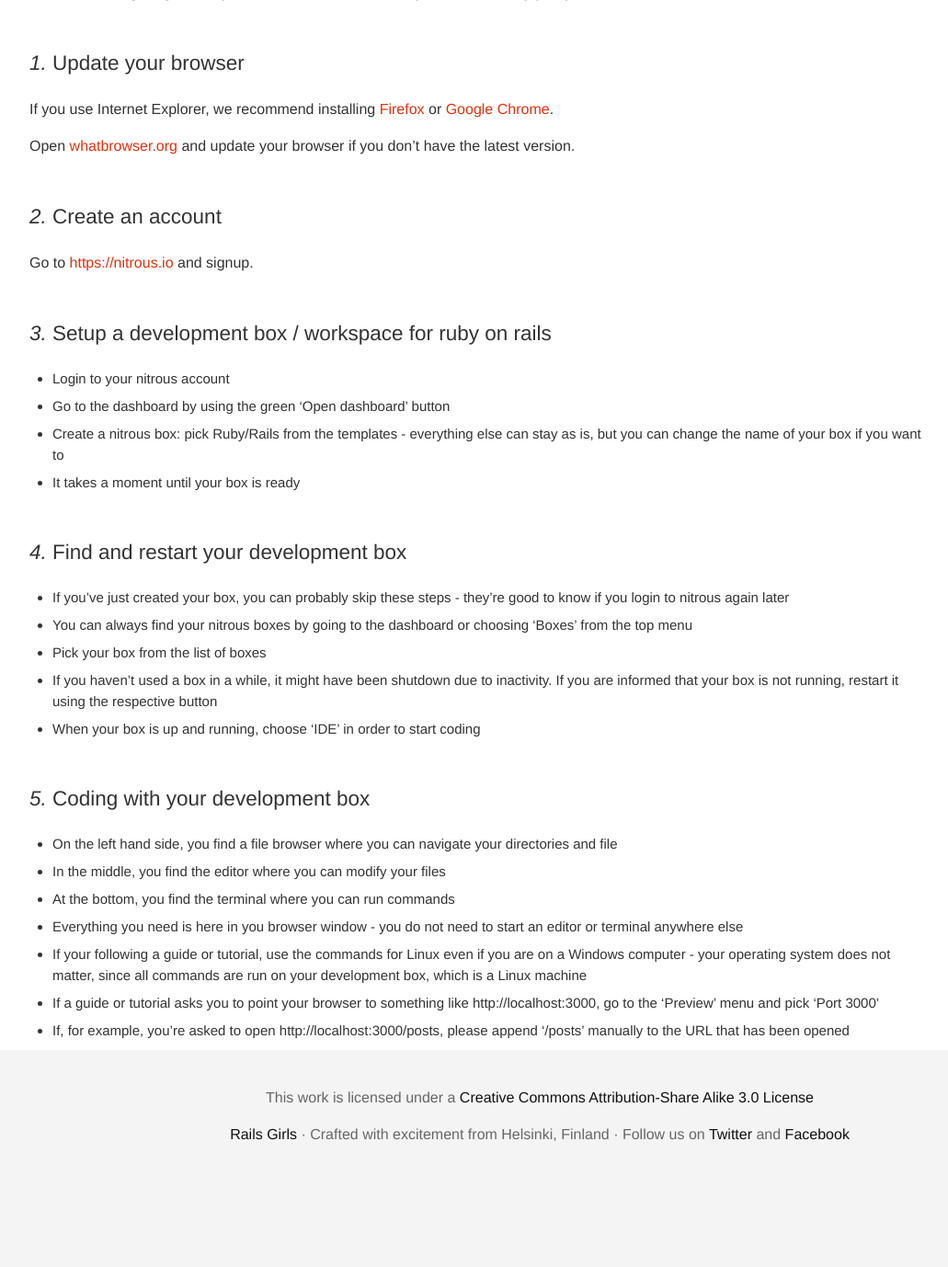
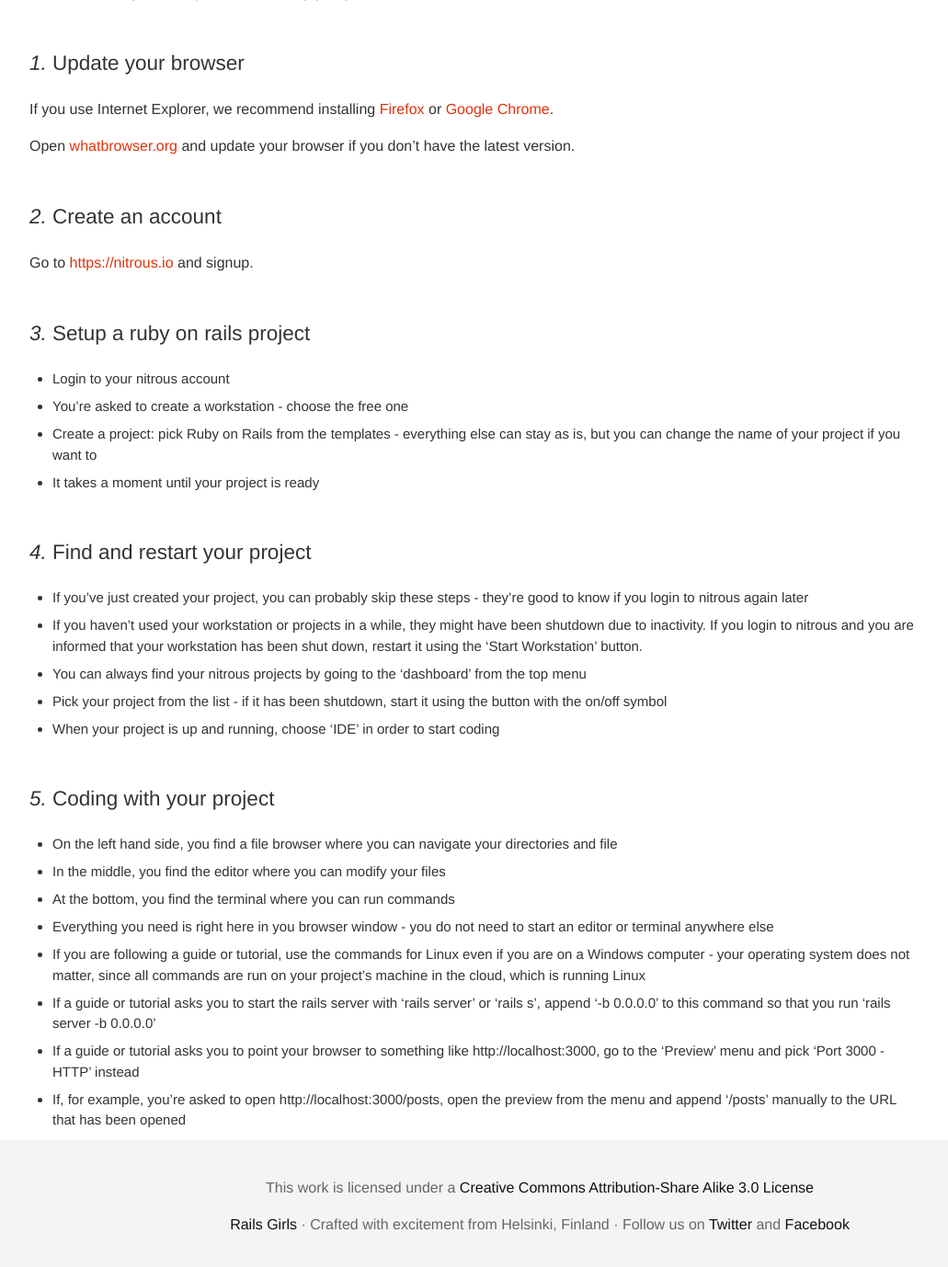
Before and after one commit to railsgirls/guides.railsgirls.com, a Jekyll site: the page built from _posts/2013-05-02-install.markdown, in a window 1280 px wide and 1400 px high, scrolled down 7676 px. Shown: the top 1378 px of the window at 92% size, without its empty margins (53-1084 px from the left). Built offline with Jekyll 4.4.1, drawn with Linux system fonts in a browser that asks for light colours; nearby versions of some CDN libraries; before the commit the page ends 8978 px from its top, so only the background shows below that; some of the changed text lies outside the part shown.

Commit message:
nitrous has a new UI using a different wording

```diff
--- a/_posts/2012-04-18-app.markdown
+++ b/_posts/2012-04-18-app.markdown
@@ -48,7 +48,7 @@
 * Mac OS X: Open Spotlight, type *Terminal* and click the *Terminal* application.
 * Windows: Click Start and look for *Command Prompt*, then click *Command Prompt with Ruby on Rails*.
 * Linux (Ubuntu/Fedora): Search for *Terminal* on the dash and click *Terminal*.
-* Cloud service (e.g. nitrous): Log in to your account, start your box and switch to its IDE (see [installation guide](/install#using-a-cloud-service) for details). The terminal is usually at the bottom of your browser window.
+* Cloud service (e.g. nitrous): Log in to your account, start your project and switch to its IDE (see [installation guide](/install#using-a-cloud-service) for details). The terminal is usually at the bottom of your browser window.
 
 Next, type these commands in the terminal:
 
--- a/_posts/2013-05-02-install.markdown
+++ b/_posts/2013-05-02-install.markdown
@@ -303,7 +303,7 @@
 
 ## Using a Cloud Service
 
-Instead of installing Ruby on Rails and an editor on your computer, you can use a webservice for development. All you need is a browser and an internet connection. This guide explains how to get started with [nitrous.io](https://nitrous.io). If you're using a different service, they may use a different wording - e.g. 'workspace' instead of 'box', but the process is usually pretty similar.
+Instead of installing Ruby on Rails and an editor on your computer, you can use a webservice for development. All you need is a browser and an internet connection. This guide explains how to get started with [nitrous.io](https://nitrous.io). If you're using a different service, they may use a different wording, but the process is usually pretty similar.
 
 ### *1.* Update your browser
 
@@ -315,24 +315,25 @@
 
 Go to [https://nitrous.io](https://nitrous.io/) and signup.
 
-### *3.* Setup a development box / workspace for ruby on rails
+### *3.* Setup a ruby on rails project
 * Login to your nitrous account
-* Go to the dashboard by using the green 'Open dashboard' button
-* Create a nitrous box: pick Ruby/Rails from the templates - everything else can stay as is, but you can change the name of your box if you want to
-* It takes a moment until your box is ready
+* You're asked to create a workstation - choose the free one
+* Create a project: pick Ruby on Rails from the templates - everything else can stay as is, but you can change the name of your project if you want to
+* It takes a moment until your project is ready
 
-### *4.* Find and restart your development box
-* If you've just created your box, you can probably skip these steps - they're good to know if you login to nitrous again later
-* You can always find your nitrous boxes by going to the dashboard or choosing 'Boxes' from the top menu
-* Pick your box from the list of boxes
-* If you haven't used a box in a while, it might have been shutdown due to inactivity. If you are informed that your box is not running, restart it using the respective button
-* When your box is up and running, choose 'IDE' in order to start coding
+### *4.* Find and restart your project
+* If you've just created your project, you can probably skip these steps - they're good to know if you login to nitrous again later
+* If you haven't used your workstation or projects in a while, they might have been shutdown due to inactivity. If you login to nitrous and you are informed that your workstation has been shut down, restart it using the 'Start Workstation' button.
+* You can always find your nitrous projects by going to the 'dashboard' from the top menu
+* Pick your project from the list - if it has been shutdown, start it using the button with the on/off symbol
+* When your project is up and running, choose 'IDE' in order to start coding
 
-### *5.* Coding with your development box
+### *5.* Coding with your project
 * On the left hand side, you find a file browser where you can navigate your directories and file
 * In the middle, you find the editor where you can modify your files
 * At the bottom, you find the terminal where you can run commands
-* Everything you need is here in you browser window - you do not need to start an editor or terminal anywhere else
-* If your following a guide or tutorial, use the commands for Linux even if you are on a Windows computer - your operating system does not matter, since all commands are run on your development box, which is a Linux machine
-* If a guide or tutorial asks you to point your browser to something like http://localhost:3000, go to the 'Preview' menu and pick 'Port 3000'
-* If, for example, you're asked to open http://localhost:3000/posts, please append '/posts' manually to the URL that has been opened
+* Everything you need is right here in you browser window - you do not need to start an editor or terminal anywhere else
+* If you are following a guide or tutorial, use the commands for Linux even if you are on a Windows computer - your operating system does not matter, since all commands are run on your project's machine in the cloud, which is running Linux
+* If a guide or tutorial asks you to start the rails server with 'rails server' or 'rails s', append '-b 0.0.0.0' to this command so that you run 'rails server -b 0.0.0.0'
+* If a guide or tutorial asks you to point your browser to something like http://localhost:3000, go to the 'Preview' menu and pick 'Port 3000 - HTTP' instead
+* If, for example, you're asked to open http://localhost:3000/posts, open the preview from the menu and append '/posts' manually to the URL that has been opened
```
